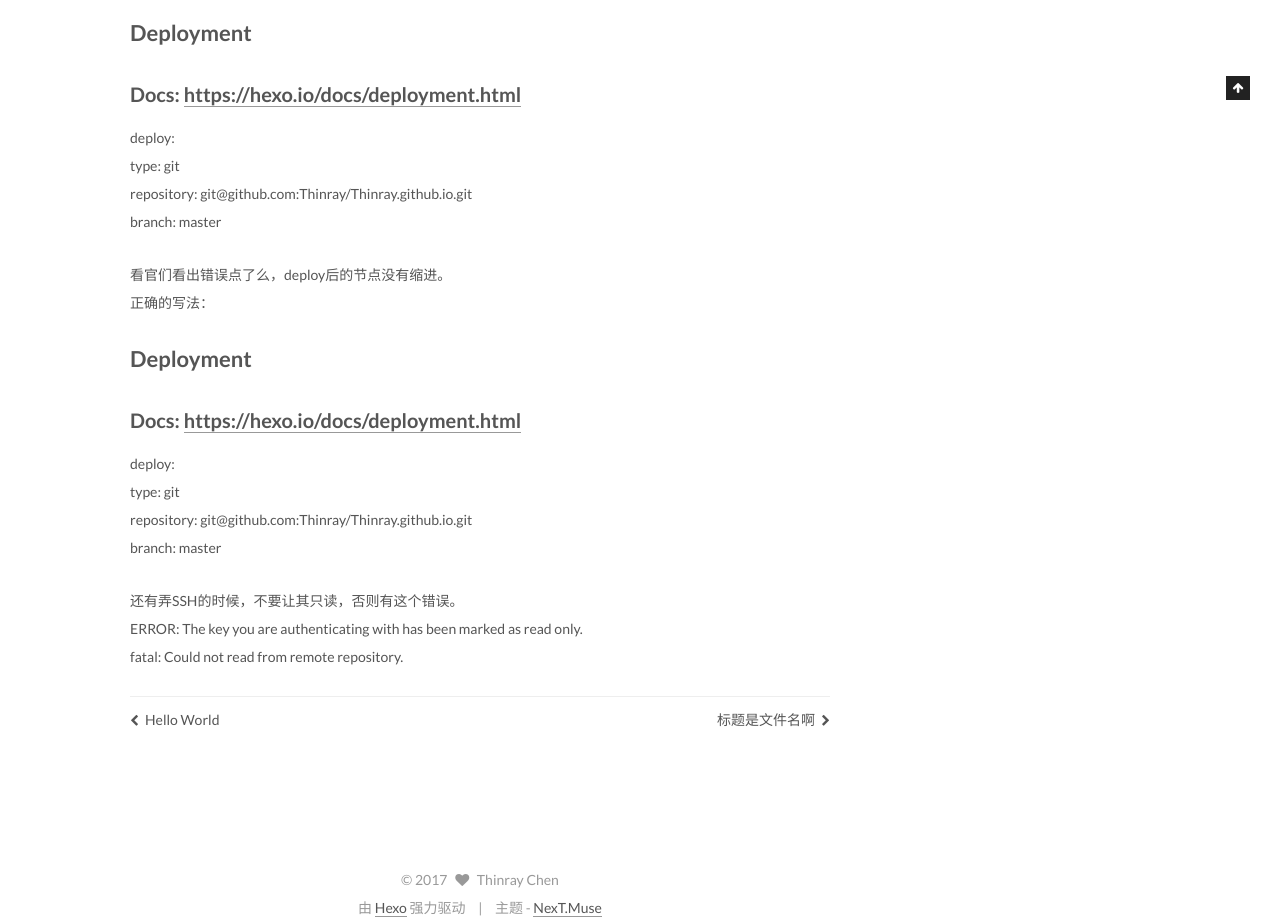
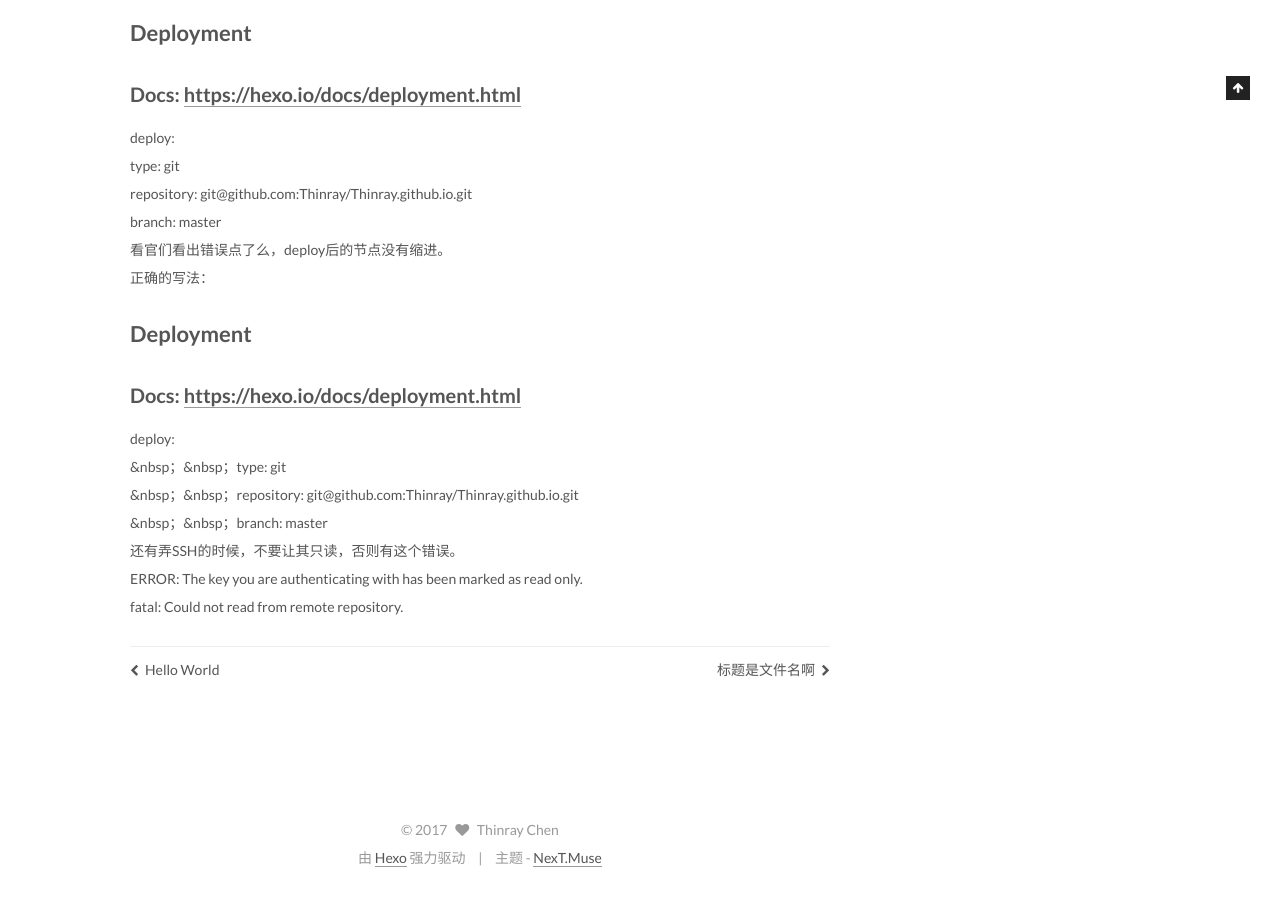
Before and after one commit to Thinray/Thinray.github.io, a plain HTML site: page 2017/06/12/试试中文/index.html in a window 1280 px wide. Shown: the part 800-1724 px from the top of the page. After the commit the page ends 1692 px from the top, so only its background shows below. Drawn offline with Linux system fonts and the light colour scheme.

Commit message:
Site updated: 2017-06-12 12:04:34

```diff
--- a/2017/06/12/试试中文/index.html
+++ b/2017/06/12/试试中文/index.html
@@ -99,7 +99,7 @@
 <meta property="og:url" content="http://yoursite.com/2017/06/12/试试中文/index.html">
 <meta property="og:site_name" content="Thinray的个人博客">
 <meta property="og:description" content="$ hexo clean &amp;amp;&amp;amp; hexo g &amp;amp;&amp;amp; hexo d 我只说我自己遇到的这些坑。$ hexo deploy 后提示You should configure deployment settings in _config.yml first! Available deployer plugins:git For more help, you can chec">
-<meta property="og:updated_time" content="2017-06-12T03:22:49.000Z">
+<meta property="og:updated_time" content="2017-06-12T04:04:25.000Z">
 <meta name="twitter:card" content="summary">
 <meta name="twitter:title" content="Hexo的那些坑">
 <meta name="twitter:description" content="$ hexo clean &amp;amp;&amp;amp; hexo g &amp;amp;&amp;amp; hexo d 我只说我自己遇到的这些坑。$ hexo deploy 后提示You should configure deployment settings in _config.yml first! Available deployer plugins:git For more help, you can chec">
@@ -325,10 +325,8 @@
 <p>Available deployer plugins:<br>git</p>
 <p>For more help, you can check the online docs: <a href="http://hexo.io/" target="_blank" rel="external">http://hexo.io/</a></p>
 <p>下面贴出_config.yml文件内容。</p>
-<h1 id="Deployment"><a href="#Deployment" class="headerlink" title="Deployment"></a>Deployment</h1><h2 id="Docs-https-hexo-io-docs-deployment-html"><a href="#Docs-https-hexo-io-docs-deployment-html" class="headerlink" title="Docs: https://hexo.io/docs/deployment.html"></a>Docs: <a href="https://hexo.io/docs/deployment.html" target="_blank" rel="external">https://hexo.io/docs/deployment.html</a></h2><p>deploy:<br>type: git<br>repository: git@github.com:Thinray/Thinray.github.io.git<br>branch: master</p>
-<p>看官们看出错误点了么，deploy后的节点没有缩进。<br>正确的写法：</p>
-<h1 id="Deployment-1"><a href="#Deployment-1" class="headerlink" title="Deployment"></a>Deployment</h1><h2 id="Docs-https-hexo-io-docs-deployment-html-1"><a href="#Docs-https-hexo-io-docs-deployment-html-1" class="headerlink" title="Docs: https://hexo.io/docs/deployment.html"></a>Docs: <a href="https://hexo.io/docs/deployment.html" target="_blank" rel="external">https://hexo.io/docs/deployment.html</a></h2><p>deploy:<br>  type: git<br>  repository: git@github.com:Thinray/Thinray.github.io.git<br>  branch: master</p>
-<p>还有弄SSH的时候，不要让其只读，否则有这个错误。<br>ERROR: The key you are authenticating with has been marked as read only.<br>fatal: Could not read from remote repository.</p>
+<h1 id="Deployment"><a href="#Deployment" class="headerlink" title="Deployment"></a>Deployment</h1><h2 id="Docs-https-hexo-io-docs-deployment-html"><a href="#Docs-https-hexo-io-docs-deployment-html" class="headerlink" title="Docs: https://hexo.io/docs/deployment.html"></a>Docs: <a href="https://hexo.io/docs/deployment.html" target="_blank" rel="external">https://hexo.io/docs/deployment.html</a></h2><p>deploy:<br>type: git<br>repository: git@github.com:Thinray/Thinray.github.io.git<br>branch: master<br>看官们看出错误点了么，deploy后的节点没有缩进。<br>正确的写法：</p>
+<h1 id="Deployment-1"><a href="#Deployment-1" class="headerlink" title="Deployment"></a>Deployment</h1><h2 id="Docs-https-hexo-io-docs-deployment-html-1"><a href="#Docs-https-hexo-io-docs-deployment-html-1" class="headerlink" title="Docs: https://hexo.io/docs/deployment.html"></a>Docs: <a href="https://hexo.io/docs/deployment.html" target="_blank" rel="external">https://hexo.io/docs/deployment.html</a></h2><p>deploy:<br>&amp;nbsp；&amp;nbsp；type: git<br>&amp;nbsp；&amp;nbsp；repository: git@github.com:Thinray/Thinray.github.io.git<br>&amp;nbsp；&amp;nbsp；branch: master<br>还有弄SSH的时候，不要让其只读，否则有这个错误。<br>ERROR: The key you are authenticating with has been marked as read only.<br>fatal: Could not read from remote repository.</p>
 
 
     </div>
--- a/css/main.css
+++ b/css/main.css
@@ -1677,7 +1677,7 @@ pre .javascript .function {
   width: 4px;
   height: 4px;
   border-radius: 50%;
-  background: #ffb1a8;
+  background: #17d1f4;
 }
 .links-of-blogroll {
   font-size: 13px;
```
Also changed, not shown: index.html (+2 -4 lines).
